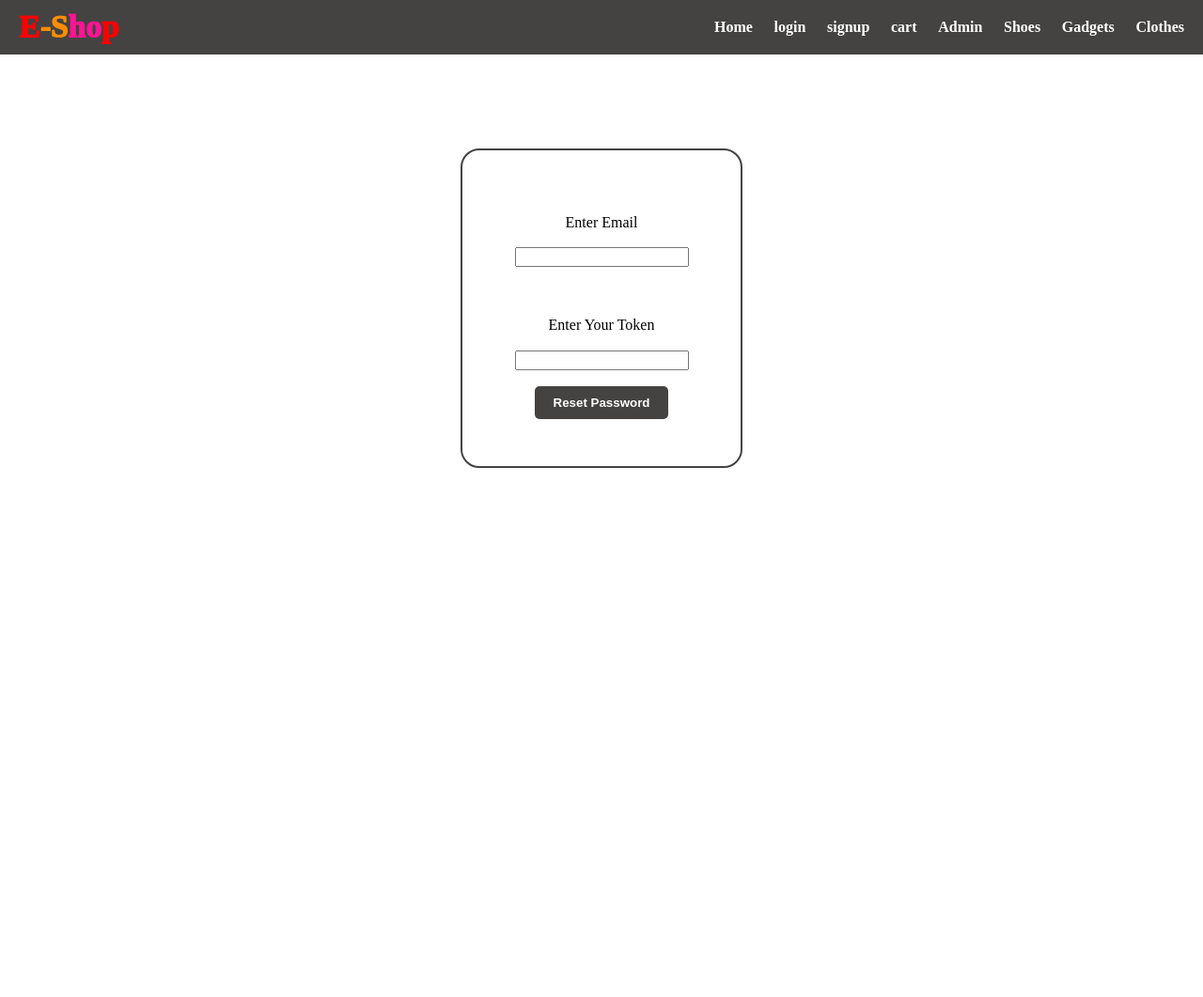
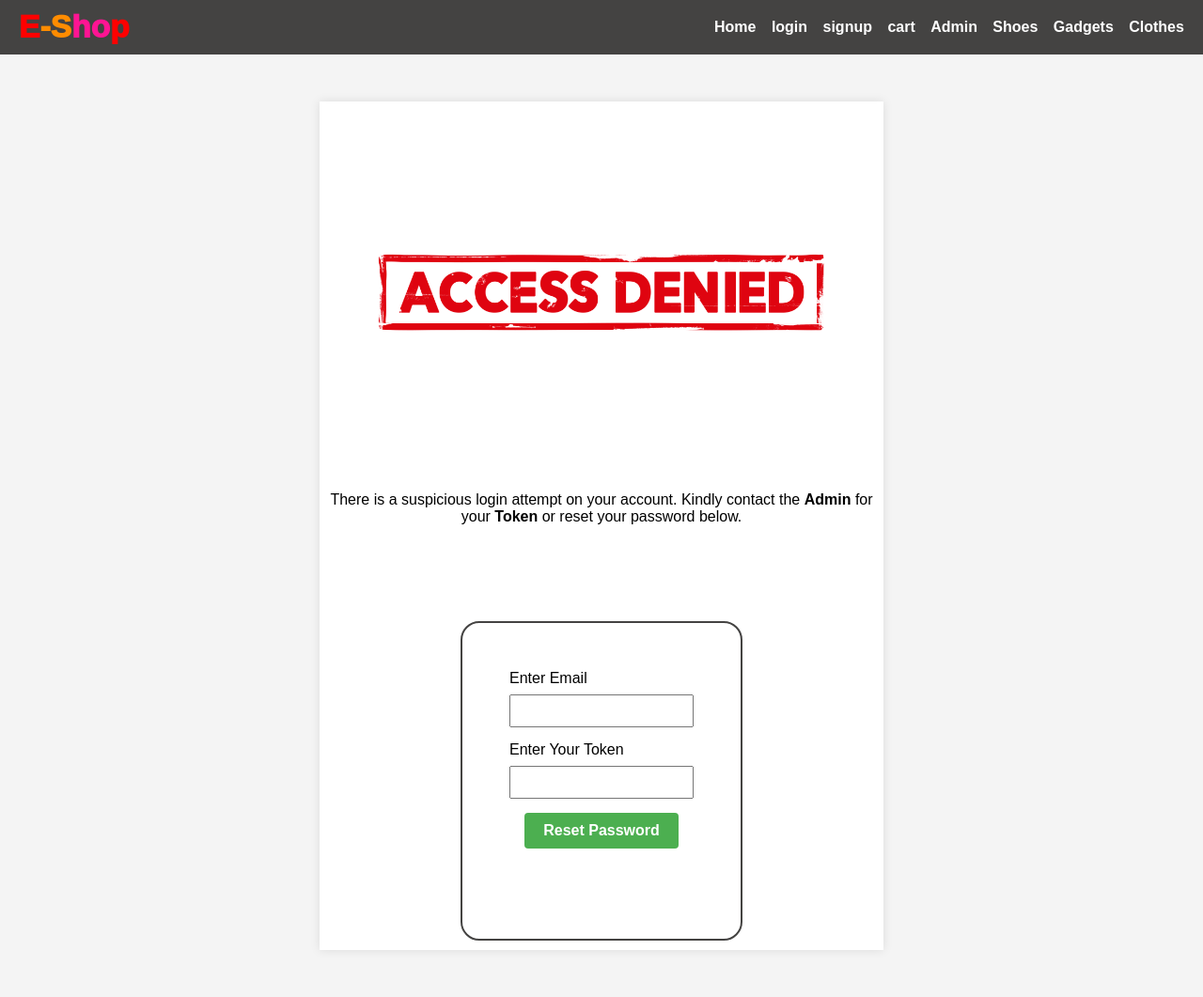
Before and after one commit to elugabriel/E-Commerce-with-flask, a Flask app: page /reset_password in a window 1280 px wide. Shown: the whole page at 94% size. Before the commit the page ends 498 px from the top, so only its background shows below. Run offline with Flask 3, Linux system fonts and the light colour scheme.

Commit message:
added more information

```diff
--- a/templates/admin.html
+++ b/templates/admin.html
@@ -45,15 +45,15 @@
     <div id="main">
         <form class="form" action=" " method="post">
             <div class="form-group">
-                <label class="text-black" for="fname">First name</label>
+                <label class="text-black" for="fname">Name</label>
                 <input type="text" class="form-control" id="fname">
             </div>
-            <div class="col-6">
+            <!-- <div class="col-6">
                 <div class="form-group">
                     <label class="text-black" for="lname">Last name</label>
                     <input type="text" class="form-control" id="lname">
                 </div>
-            </div>
+            </div> -->
             <div class="form-group">
                 <label class="text-black" for="email">Email address</label>
                 <input type="email" class="form-control" id="email">
--- a/templates/otp_verification.html
+++ b/templates/otp_verification.html
@@ -58,12 +58,15 @@
         <form class="form login" method="post">
             <span>{{mess}}</span>
             <label for="otp">Enter OTP:</label>
+
             <input type="text" id="otp" name="otp" required>
 
             <div class="span">
                 <button type="submit" class="btn btn_primary">Verify OTP</button>
             </div>
-
+           <div>
+            <label for="otp">Check Email for OTP</label>
+           </div>
         </form>
     </div>
     <footer>
--- a/templates/reset_password.html
+++ b/templates/reset_password.html
@@ -6,6 +6,63 @@
         <meta http-equiv="X-UA-Compatible" content="IE=7,8,edge" />
         <meta name="viewport" content="width=device-width, initial-scale=1">
          <link rel="stylesheet" href="../static/style.css" type="text/css" media="all" />
+
+         <style>
+            body {
+                font-family: Arial, sans-serif;
+                margin: 0;
+                padding: 0;
+                background-color: #f4f4f4;
+            }
+
+            #main {
+                max-width: 600px;
+                margin: 50px auto;
+                background-color: #fff;
+                padding: 10px;
+                box-shadow: 0 0 10px rgba(0, 0, 0, 0.1);
+                text-align: center;
+            }
+
+            img {
+                max-width: 100%;
+                margin-bottom: 20px;
+            }
+
+            .form {
+                display: inline-block;
+                text-align: left;
+            }
+
+            label {
+                display: block;
+                margin-bottom: 8px;
+            }
+
+            input {
+                width: 100%;
+                padding: 8px;
+                margin-bottom: 15px;
+                box-sizing: border-box;
+            }
+
+            .span {
+                text-align: center;
+            }
+
+            .btn_primary {
+                background-color: #4caf50;
+                color: white;
+                padding: 10px 20px;
+                border: none;
+                border-radius: 4px;
+                cursor: pointer;
+                font-size: 16px;
+            }
+
+
+        </style>
+
     </head>
     <body>
         <header>
@@ -44,15 +101,13 @@
         </div>
         <div id="main">
 
-            <!-- {% with messages = get_flashed_messages() %}
-                {% if messages %}
-                    <ul class="flashes">
-                        {% for message in messages %}
-                            <li>{{ message }}</li>
-                        {% endfor %}
-                    </ul>
-                {% endif %}
-            {% endwith %} -->
+
+            <img src="/static/images/access-denied.png" alt="Access Denied" style="max-width: 100%; margin-bottom: 2px;">
+
+            <p style="margin-bottom: 2px;">
+                There is a suspicious login attempt on your account. Kindly contact the <strong>Admin</strong> for your <strong>Token</strong> or reset your password below.
+            </p>
+
 
             <form class="form login" method="post">
                 <span>{{mess}}</span>
```
Also changed, not shown: database.db, static/access.html (added), static/images/access-denied.png (added).
